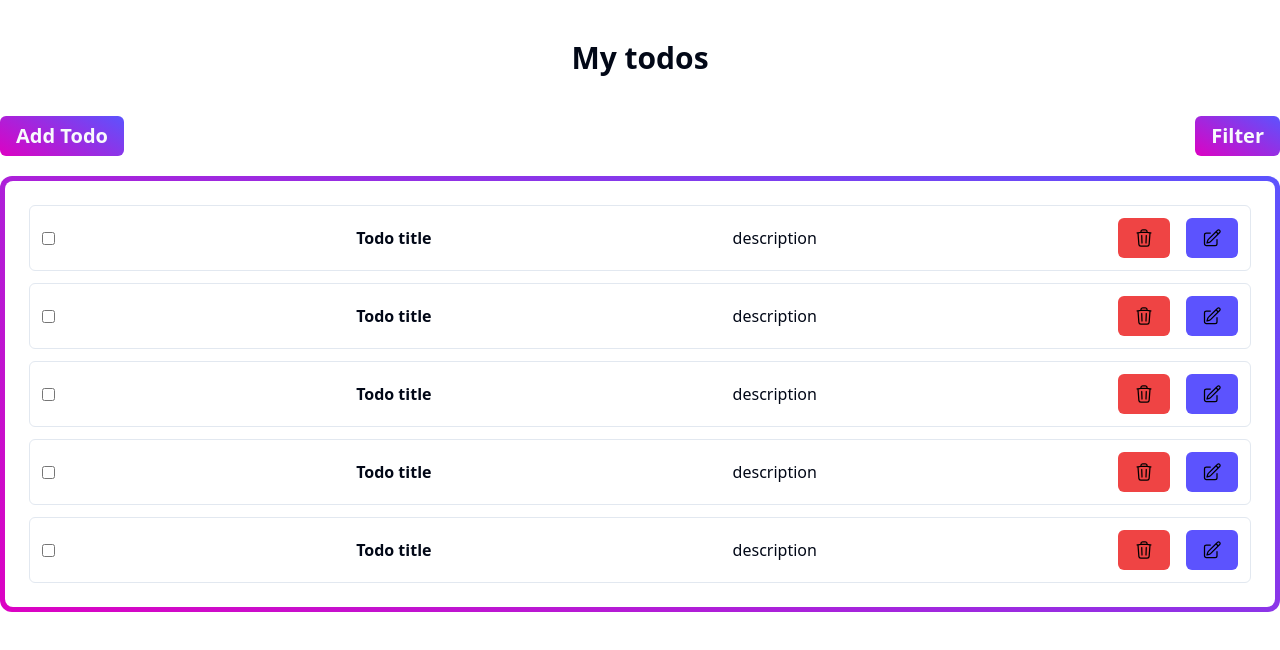
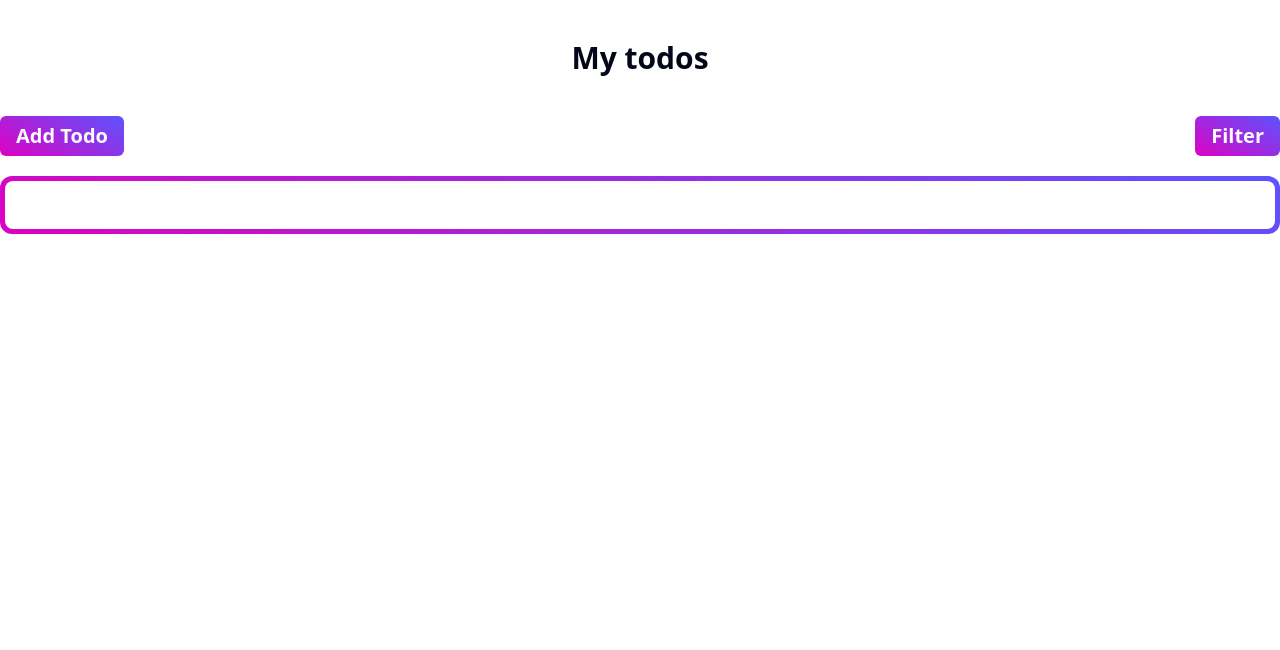
Before and after one commit to SifatNiloy/todo-app, a React (Vite) app: page / in a window 1280 px wide. Shown: the top 650 px of the page. Built offline with nearby package versions, Linux system fonts and the light colour scheme.

Commit message:
handle delete done

```diff
--- a/src/components/todo/AddTodoModal.tsx
+++ b/src/components/todo/AddTodoModal.tsx
@@ -23,11 +23,14 @@ const AddTodoModal = () => {
 
   const onSubmit = (e: FormEvent) => {
     e.preventDefault();
+    const randomSTring= Math.random().toString(36).substring(2, 7);
+
     const taskDetails={
+        id: randomSTring,
         title: task,
         description: description,
     }
-    dispatch(addTodo({ task, description }));
+    dispatch(addTodo(taskDetails));
   };
   return (
     <Dialog>
--- a/src/components/todo/TodoCard.tsx
+++ b/src/components/todo/TodoCard.tsx
@@ -1,16 +1,28 @@
 import { Button } from "../ui/button";
 import deleteIcon from '../../assets/delete.svg';
 import editIcon from '../../assets/edit.svg';
+import { useAppDispatch } from "../../redux/hooks";
+import { removeTodo } from "../../redux/features/todoSlice";
 
-const TodoCard = () => {
+type TTodoCardProps={
+    id: string;
+    title: string;
+    description: string;
+    isCompleted: boolean;
+}
+
+
+const TodoCard = ({title, description, id, isCompleted}: TTodoCardProps) => {
+    const dispatch= useAppDispatch()
     return (
         <div className="bg-white rounded-md flex justify-between items-center p-3 border ">
         <input type="checkbox" name="" id="" />
-        <p className="font-semibold">Todo title</p>
+        <p className="font-semibold">{title}</p>
         {/* <p>Time</p> */}
-        <p>description</p>
+        <div>{isCompleted?<p className="text-green-500">Done</p>:<p className="text-orange-500">Pending</p>}</div>
+        <p>{description}</p>
         <div className="flex space-x-4">
-            <Button className="bg-red-500"><img className="size-5" src={deleteIcon} alt="" /></Button>
+            <Button onClick={()=> dispatch(removeTodo(id))} className="bg-red-500"><img className="size-5" src={deleteIcon} alt="" /></Button>
             <Button className="bg-[#5C53FE]"><img className="size-5 " src={editIcon} alt="" /></Button>
         </div>
     </div>
--- a/src/components/todo/TodoContainer.tsx
+++ b/src/components/todo/TodoContainer.tsx
@@ -1,9 +1,11 @@
 
+import { useAppSelector } from "../../redux/hooks";
 import AddTodoModal from "./AddTodoModal";
 import TodoCard from "./TodoCard";
 import TodoFilter from "./TodoFilter";
 
 const TodoContainer = () => {
+    const {todos}= useAppSelector (state=> state.todos);
     return (
         <div>
             <div className="flex justify-between">
@@ -13,11 +15,9 @@ const TodoContainer = () => {
             </div>
             <div className="bg-primary-gradient w-full h-full rounded-xl  p-[5px]">
                 <div className="p-6 bg-white w-full h-full rounded-lg space-y-3">
-                <TodoCard/>
-                <TodoCard/>
-                <TodoCard/>
-                <TodoCard/>
-                <TodoCard/>
+                {
+                    todos.map((item)=> (<TodoCard {...item}/>))
+                }
                 </div>
                {/* <div className="bg-white p-3 flex justify-center items-center rounded-md text-2xl font-bold "><p>There is no task pending</p></div> */}
             </div>
--- a/src/redux/features/todoSlice.ts
+++ b/src/redux/features/todoSlice.ts
@@ -1,6 +1,7 @@
 import { createSlice } from "@reduxjs/toolkit";
 import type { PayloadAction } from "@reduxjs/toolkit";
 type TTodo={
+  id: string;
   title: string;
   description: string;
   isCompleted?: boolean;
@@ -19,8 +20,11 @@ const todoSlice = createSlice({
   reducers: {
     addTodo: (state, action: PayloadAction<TTodo>)=>{
       state.todos.push({...action.payload, isCompleted: false})
+    },
+    removeTodo: (state, action: PayloadAction<string>)=>{
+      state.todos= state.todos.filter(item=> item.id!== action.payload)
     }
   },
 });
-export const {addTodo}= todoSlice.actions;
+export const {addTodo, removeTodo}= todoSlice.actions;
 export default todoSlice.reducer;
```
Also changed, not shown: src/assets/delete.svg, src/assets/edit.svg.
